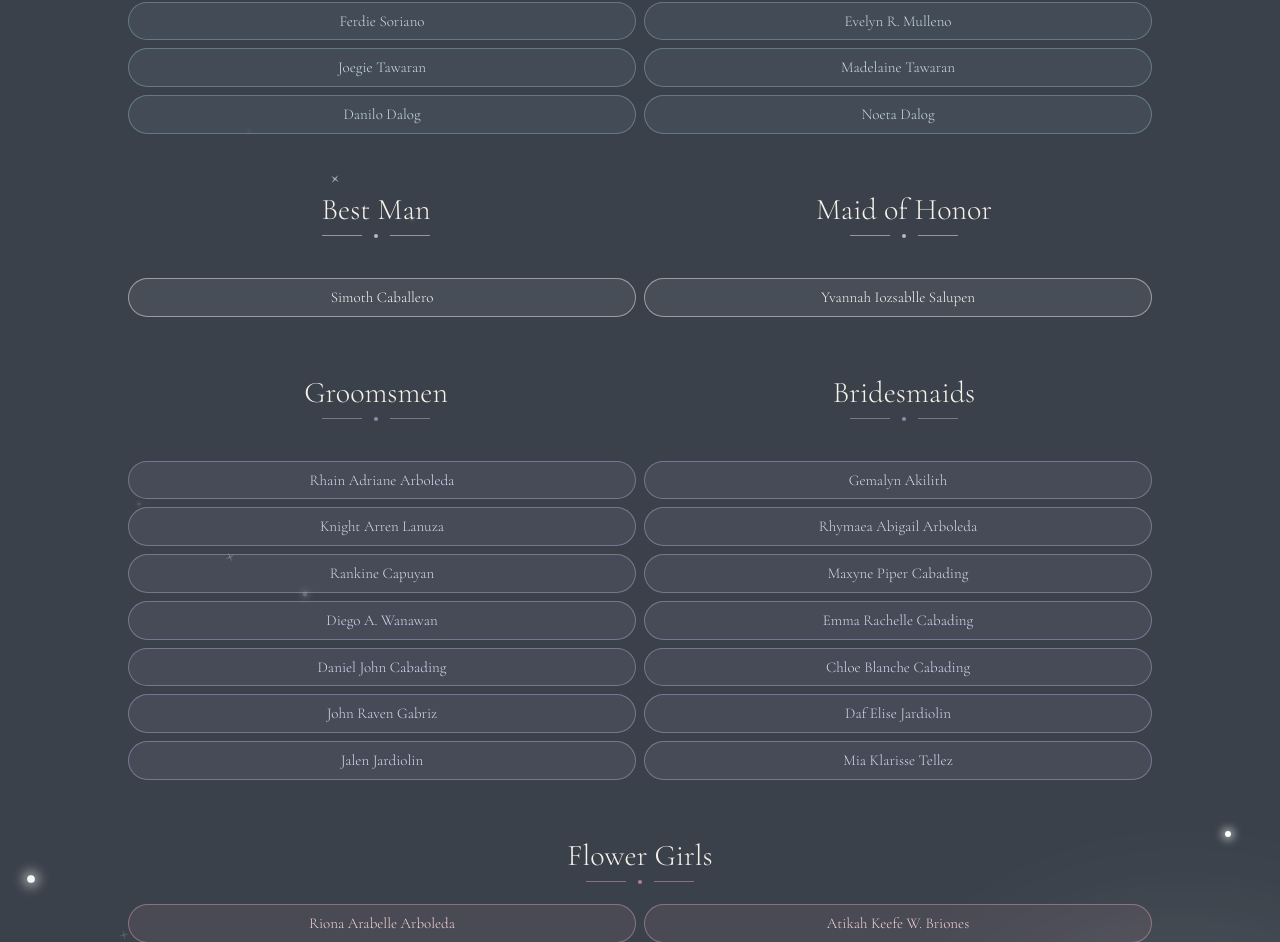
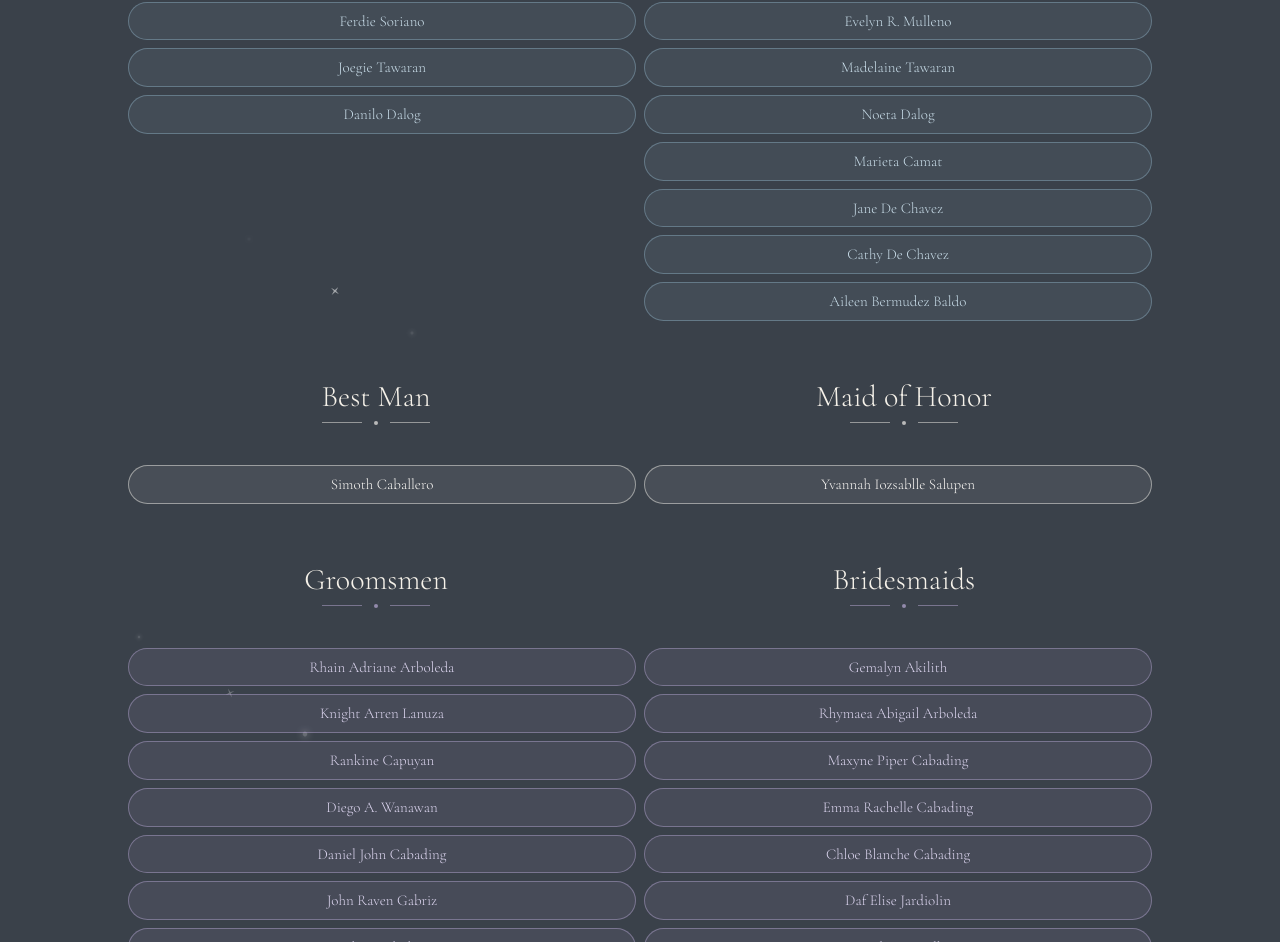
Before and after one commit to mikelojeda25/francheska-wedding-RSVP, a React (Vite) app: page / in a window 1280 px wide. Shown: the part 4774-5716 px from the top of the page. Built offline with nearby package versions, Linux system fonts and the light colour scheme; a web font is replaced by a local one.

Commit message:
chore: edit names

```diff
--- a/src/components/Entourage.tsx
+++ b/src/components/Entourage.tsx
@@ -206,6 +206,11 @@ const groups: EntourageGroup[] = [
       { name: "Evelyn R. Mulleno" },
       { name: "Madelaine Tawaran" },
       { name: "Noeta Dalog" },
+
+      { name: "Marieta Camat" },
+      { name: "Jane De Chavez" },
+      { name: "Cathy De Chavez" },
+      { name: "Aileen Bermudez Baldo" },
     ],
     columns: 1,
     color: "dustyblue",
```
